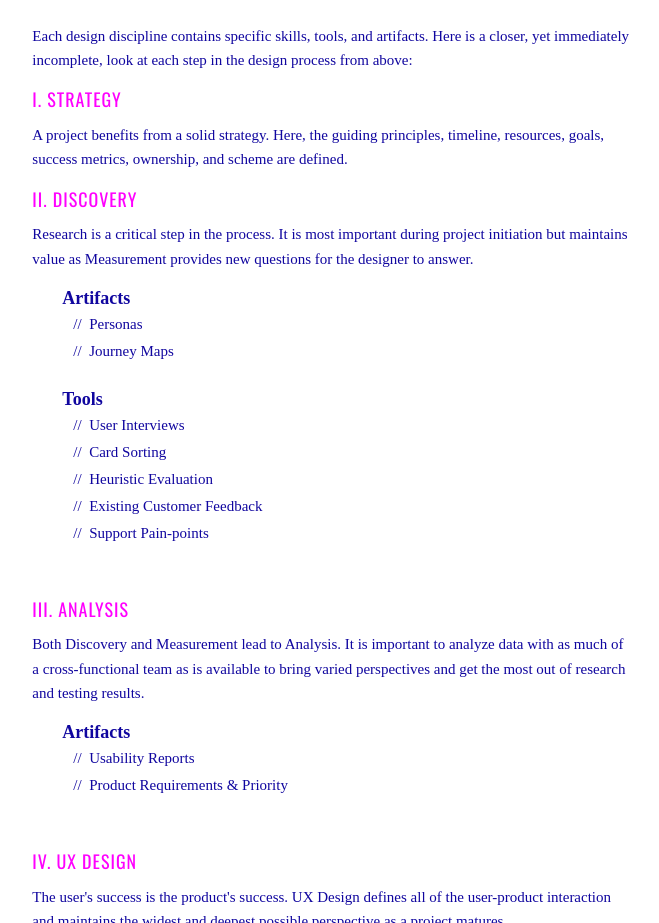
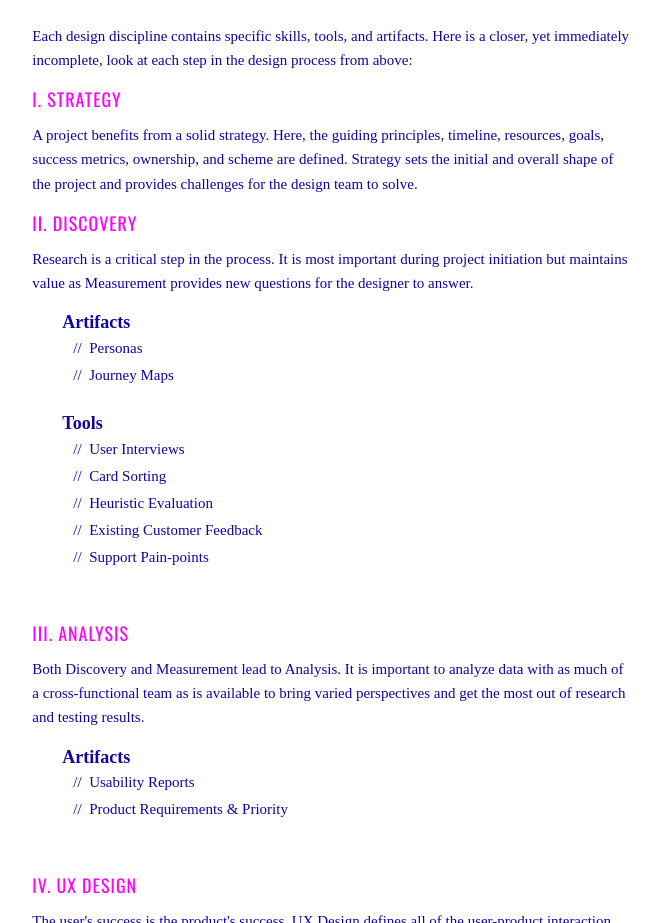
Before and after one commit to zbedell/zacbedell_com2017, a website: page process.html in a window 1280 px wide. Shown: the part 1424-2347 px from the top of the page, without its empty margins (218-877 px from the left). Drawn offline with nearby package versions, Linux system fonts and the light colour scheme; a web font is replaced by a local one.

Commit message:
updated Process page

```diff
--- a/process.html
+++ b/process.html
@@ -185,7 +185,7 @@
         <div>
           <h2>I. STRATEGY</h2>
           <p>
-            A project benefits from a solid strategy. Here, the guiding principles, timeline, resources, goals, success metrics, ownership, and scheme are defined.
+            A project benefits from a solid strategy. Here, the guiding principles, timeline, resources, goals, success metrics, ownership, and scheme are defined. Strategy sets the initial and overall shape of the project and provides challenges for the design team to solve.
           </p>
         </div>
         <div>
```
